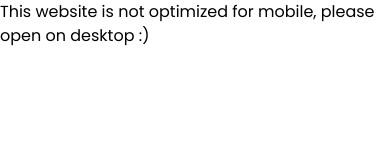
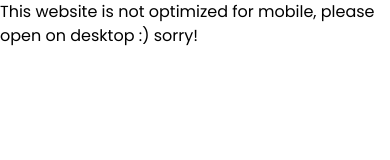
Before and after one commit to JasYi/personal-website, a Next.js app: page / in a window 390 px wide. Shown: the top 160 px of the page. Built offline with nearby package versions, Linux system fonts and the light colour scheme.

Commit message:
updating mobile message

```diff
--- a/app/page.js
+++ b/app/page.js
@@ -44,7 +44,9 @@ export default function Home() {
   }
 
   return isMobile ? (
-    <h1>This website is not optimized for mobile, please open on desktop :)</h1>
+    <h1>
+      This website is not optimized for mobile, please open on desktop :) sorry!
+    </h1>
   ) : (
     <main className="flex flex-col md:flex-row ">
       <div className="w-1/2 flex flex-col pl-4">
```
